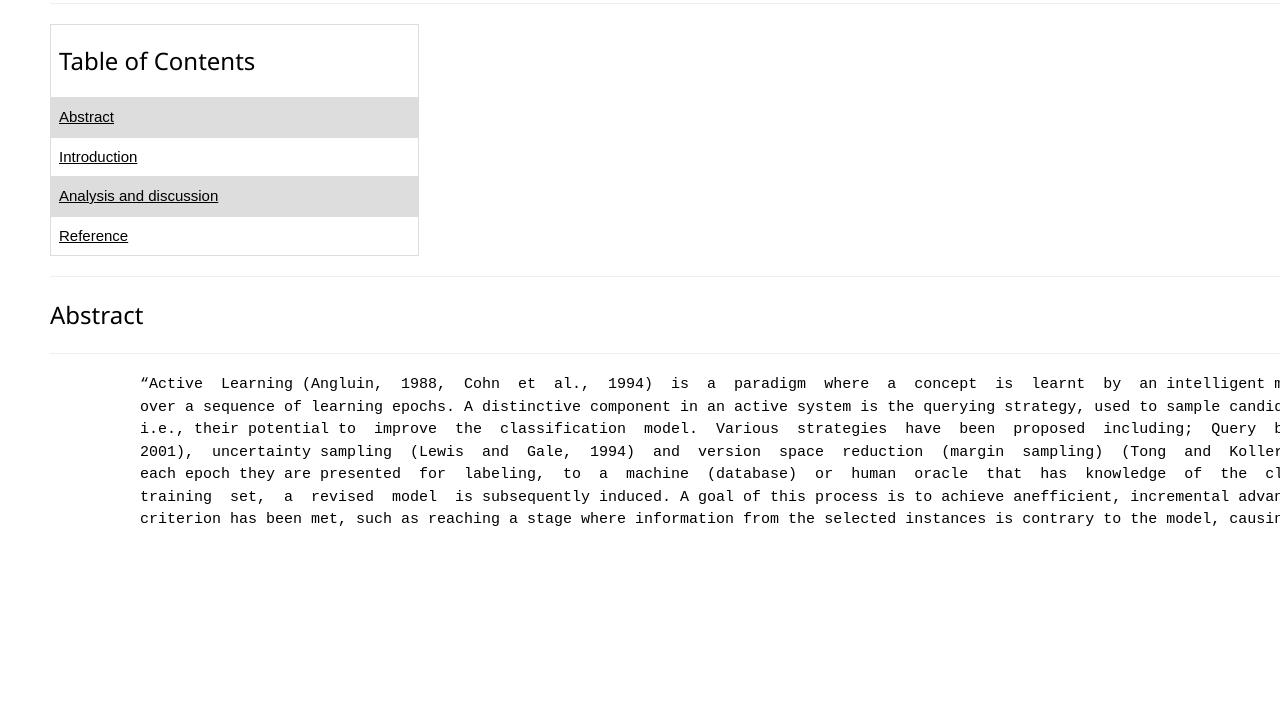
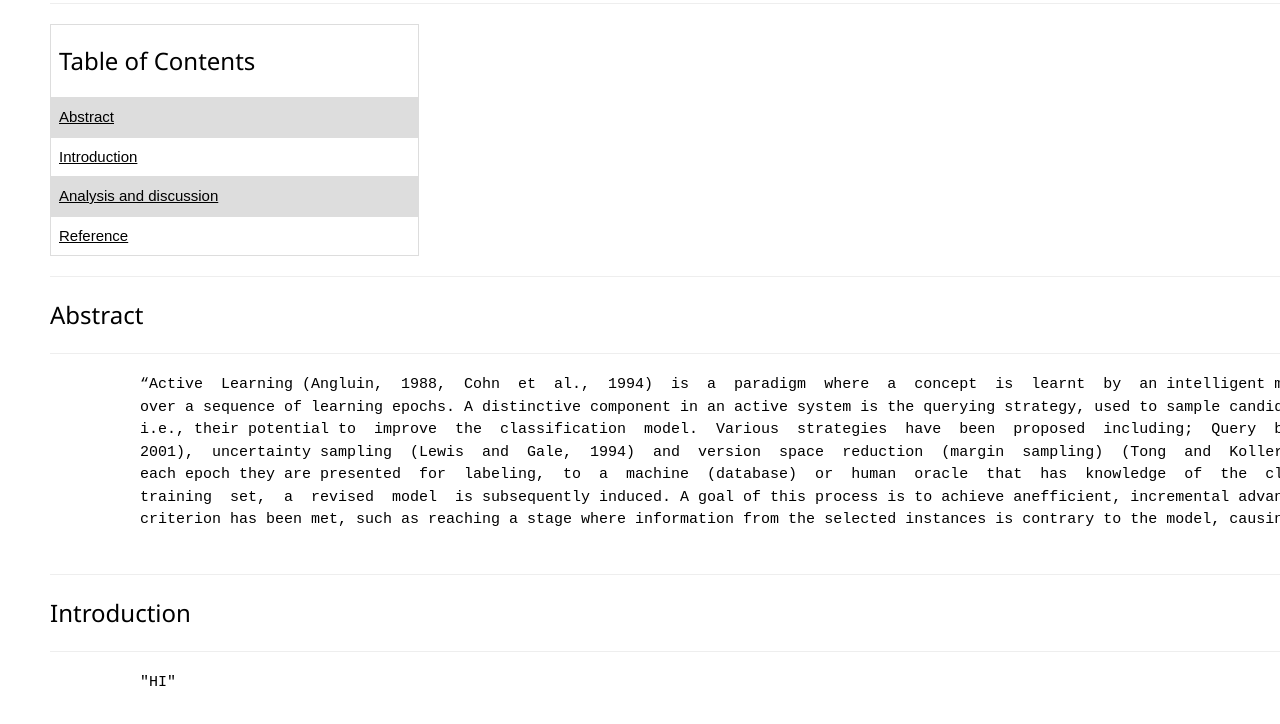
Before and after one commit to FEPSF6859701/FY6859701, a plain HTML site: page index.html in a window 1280 px wide. Shown: the part 522-1246 px from the top of the page. Before the commit the page ends 1091 px from the top, so only its background shows below. Drawn offline with nearby package versions, Linux system fonts and the light colour scheme.

Commit message:
Update index.html

```diff
--- a/index.html
+++ b/index.html
@@ -79,5 +79,14 @@
           training  set,  a  revised  model  is subsequently induced. A goal of this process is to achieve anefficient, incremental advancement of learning at each epoch. The process is continued until some stopping
           criterion has been met, such as reaching a stage where information from the selected instances is contrary to the model, causing the classifier confidence to drop, as in Vlachos (2008).”
         </pre>
+
+            <hr>
+      <h3 id="Introduction>">Introduction</h3>
+      <hr>
+      <p class="exl">
+        <pre>
+          "HI"
+        </pre>
+
   </head>
 </html>
```
